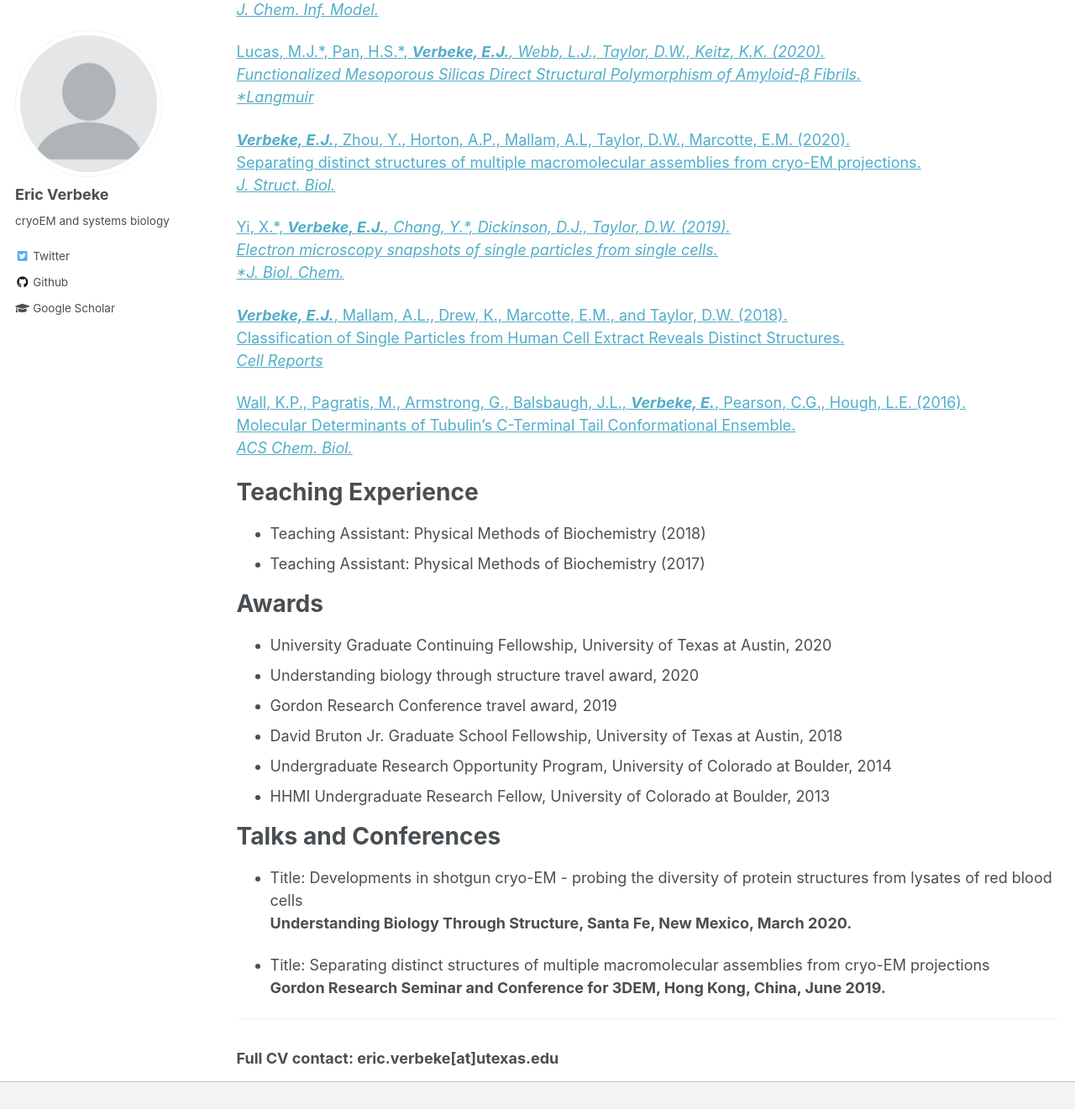
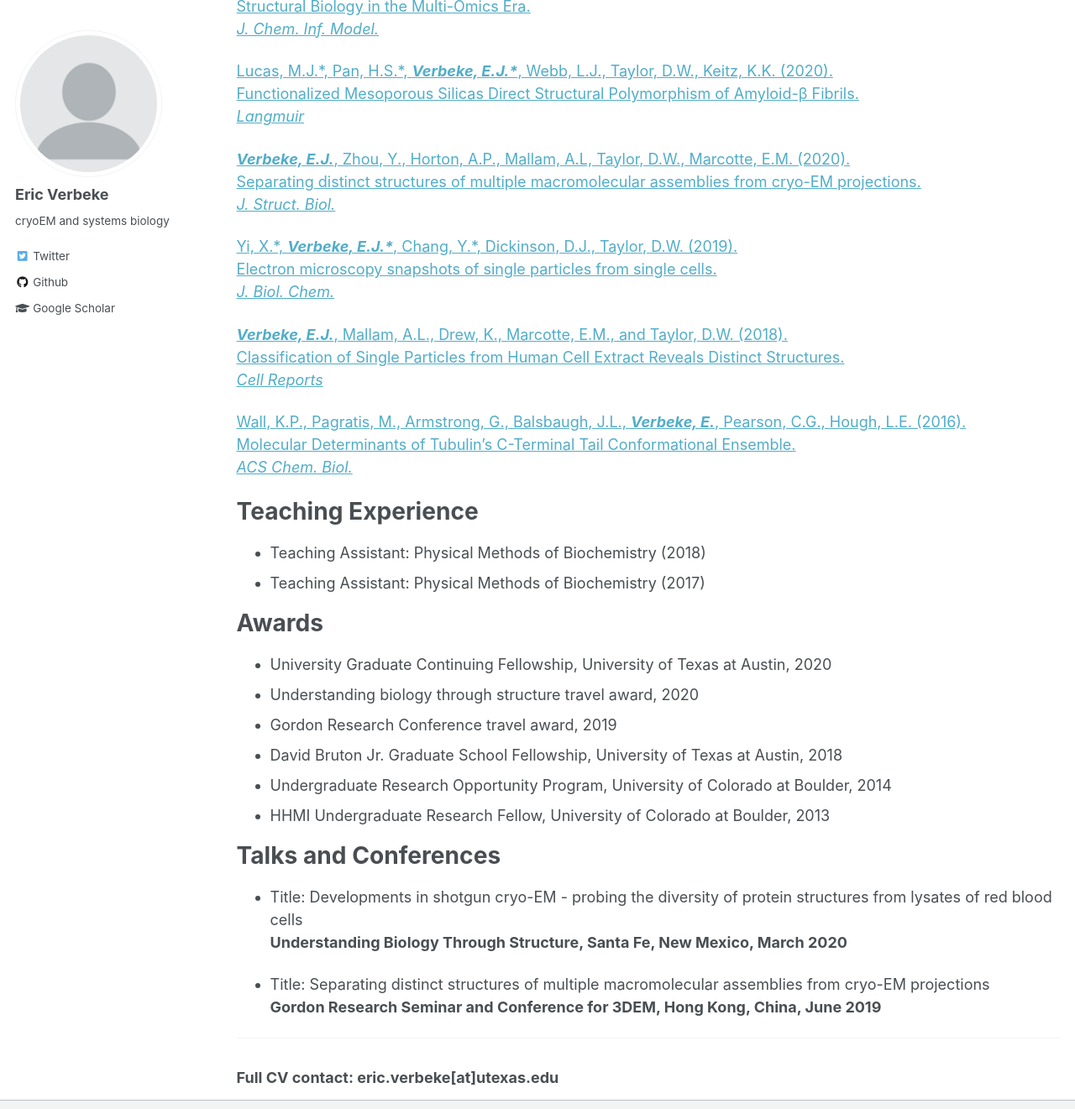
Before and after one commit to EricVerbeke/EricVerbeke.github.io, a Jekyll site: the page built from _pages/cv.md, in a window 1280 px wide and 1400 px high, scrolled down 816 px, cut to the strip 0-1321 px from the top of the window. Shown: the whole strip at 84% size. Built offline with Jekyll 4.4.1, drawn with Linux system fonts in a browser that asks for light colours.

```diff
--- a/_pages/cv.md
+++ b/_pages/cv.md
@@ -6,6 +6,8 @@ author_profile: true
 redirect_from:
   - /resume
 ---
+
+------
 
 # Education
 
@@ -38,7 +40,7 @@ Structural Biology in the Multi-Omics Era.
 *J. Chem. Inf. Model.*](https://doi.org/10.1021/acs.jcim.9b01164)
 
 
-[Lucas, M.J.\*, Pan, H.S.\*, ***Verbeke, E.J.****, Webb, L.J., Taylor, D.W., Keitz, K.K. (2020).
+[Lucas, M.J.\*, Pan, H.S.\*, ***Verbeke, E.J.\****, Webb, L.J., Taylor, D.W., Keitz, K.K. (2020).
 Functionalized Mesoporous Silicas Direct Structural Polymorphism of Amyloid-β Fibrils.
 *Langmuir*](https://doi.org/10.1021/acs.langmuir.0c00827)
 
@@ -48,7 +50,7 @@ Separating distinct structures of multiple macromolecular assemblies from cryo-E
 *J. Struct. Biol.*](https://doi.org/10.1016/j.jsb.2019.107416)
 
 
-[Yi, X.\*, ***Verbeke, E.J.****, Chang, Y.\*, Dickinson, D.J., Taylor, D.W. (2019).
+[Yi, X.\*, ***Verbeke, E.J.\****, Chang, Y.\*, Dickinson, D.J., Taylor, D.W. (2019).
 Electron microscopy snapshots of single particles from single cells.
 *J. Biol. Chem.*](https://doi.org/10.1074/jbc.RA118.006686)
 
@@ -82,10 +84,10 @@ Molecular Determinants of Tubulin’s C-Terminal Tail Conformational Ensemble.
 
 # Talks and Conferences
 - Title: Developments in shotgun cryo-EM - probing the diversity of protein structures from lysates of red blood cells
-  **Understanding Biology Through Structure, Santa Fe, New Mexico, March 2020.**
+  **Understanding Biology Through Structure, Santa Fe, New Mexico, March 2020**
 
 - Title: Separating distinct structures of multiple macromolecular assemblies from cryo-EM projections
-  **Gordon Research Seminar and Conference for 3DEM, Hong Kong, China, June 2019.**
+  **Gordon Research Seminar and Conference for 3DEM, Hong Kong, China, June 2019**
 
 ---
 ### Full CV contact: eric.verbeke[at]utexas.edu
```
Also changed, not shown: _pages/research.md (+7 -0 lines).
